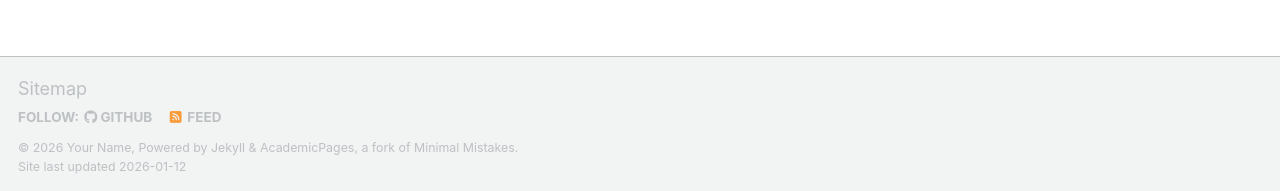
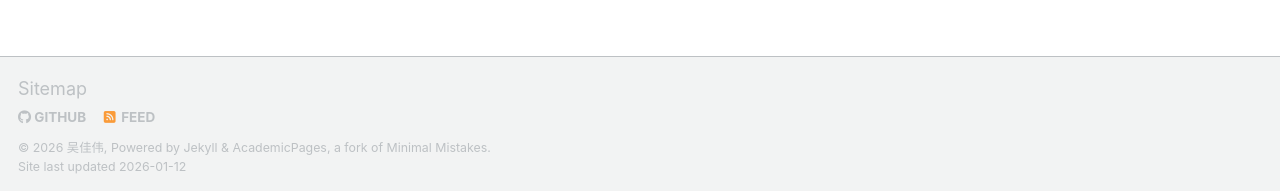
Before and after one commit to Jiawei-5/Jiawei-5, a Jekyll site: the page built from _pages/about.md, in a window 1280 px wide and 900 px high, scrolled down 2720 px. Shown: the part 706-897 px from the top of the window. Built offline with Jekyll 4.4.1, drawn with Linux system fonts in a browser that asks for light colours; some web fonts are replaced; a script bundle is joined from its source files by our own code; library files that are not in the unit come from our copies.

Commit message:
Update _config.yml

```diff
--- a/_config.yml
+++ b/_config.yml
@@ -7,11 +7,11 @@
 # server process.
 
 # Basic Site Settings
-locale                   : "en-US"
+locale                   : "sy-CN"
 site_theme               : "default" # The available themes options are "default", "air", "sunrise", "mint", "dirt" and "contrast"
 title                    : "Your Name / Site Title"
 title_separator          : "-"
-name                     : &name "Your Name"
+name                     : &name "吴佳伟"
 description              : &description "Your Name's academic portfolio"   # Update this with a general description of your site, this is the default if not overridden by a page
 url                      : https://academicpages.github.io # The base hostname & protocol for your site e.g. "https://[your GitHub username].github.io",
                                                            # or if you already have some other page hosted on Github then use "https://[your GitHub username].github.io/[Your Repo Name]"
```
